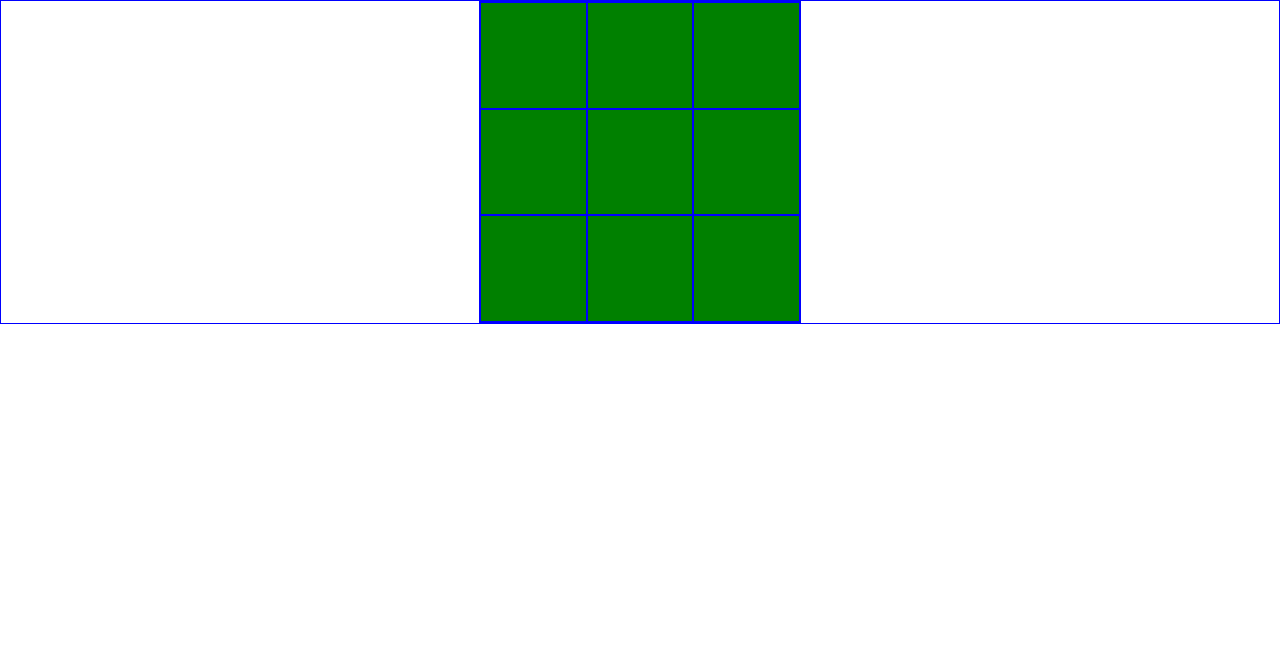
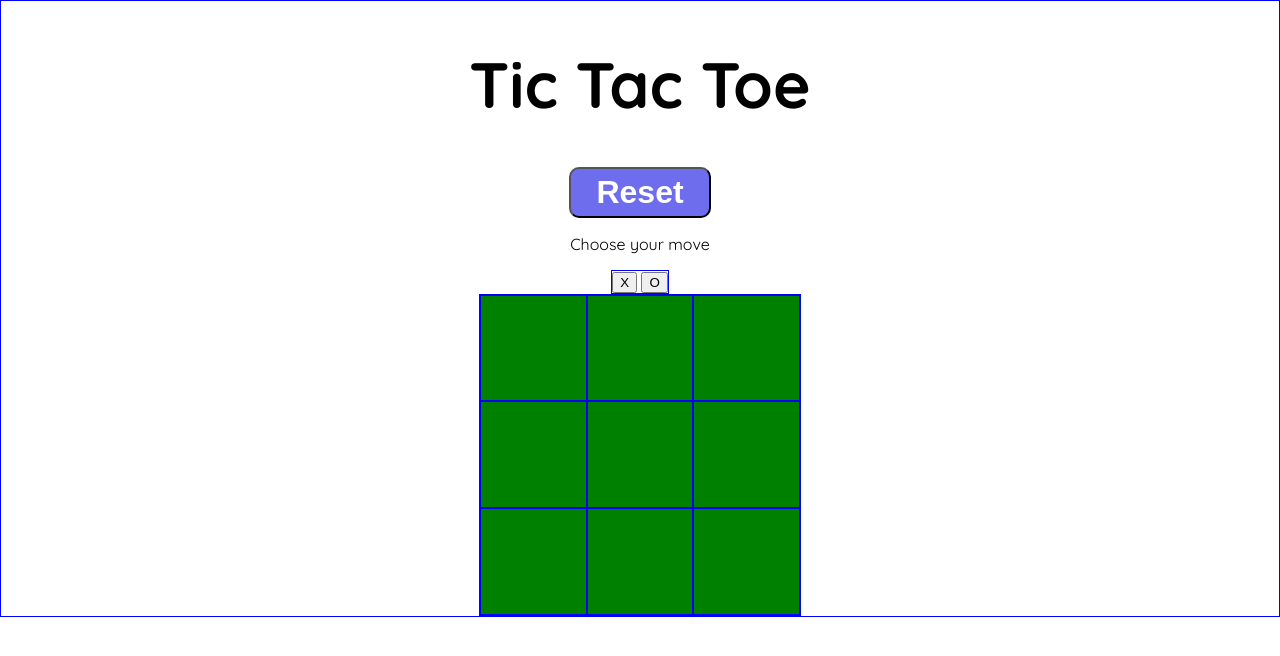
Before and after one commit to armin-164/TicTacToe, a plain HTML site: page index.html in a window 1280 px wide. Drawn offline with Linux system fonts and the light colour scheme.

Commit message:
Add font and several elements inside main

```diff
--- a/index.html
+++ b/index.html
@@ -7,9 +7,22 @@
     <title>Tic Tac Toe</title>
     <link rel="stylesheet" href="style.css" />
     <script src="scripts.js" defer></script>
+    <link rel="preconnect" href="https://fonts.googleapis.com" />
+    <link rel="preconnect" href="https://fonts.gstatic.com" crossorigin />
+    <link
+      href="https://fonts.googleapis.com/css2?family=Quicksand:wght@300;400;500;600;700&display=swap"
+      rel="stylesheet"
+    />
   </head>
   <body>
     <div class="main">
+      <h1 class="title">Tic Tac Toe</h1>
+      <button class="reset-button">Reset</button>
+      <p>Choose your move</p>
+      <div class="move-options">
+        <button id="move-x">X</button>
+        <button id="move-o">O</button>
+      </div>
       <div class="game-board-container"></div>
     </div>
   </body>
```
